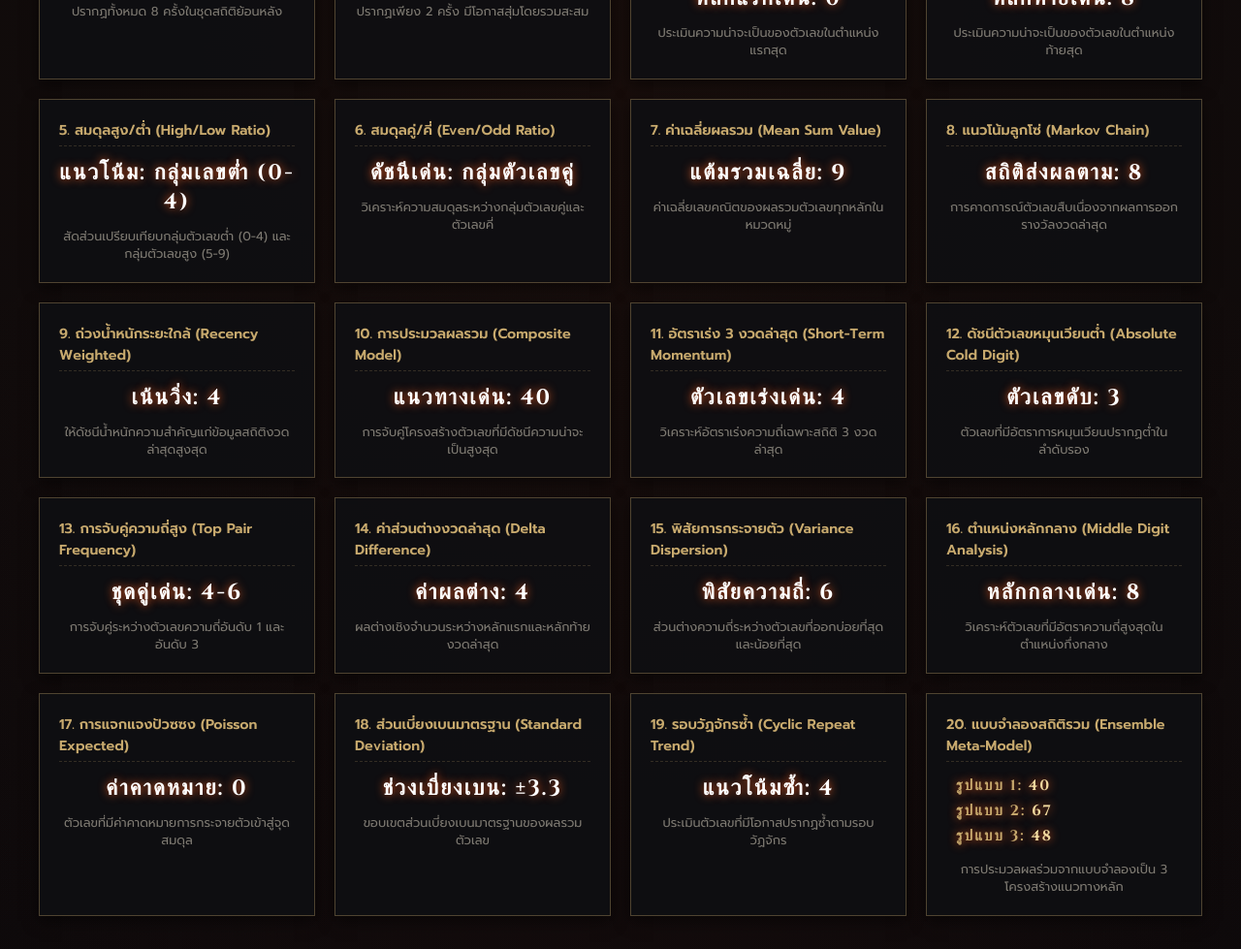
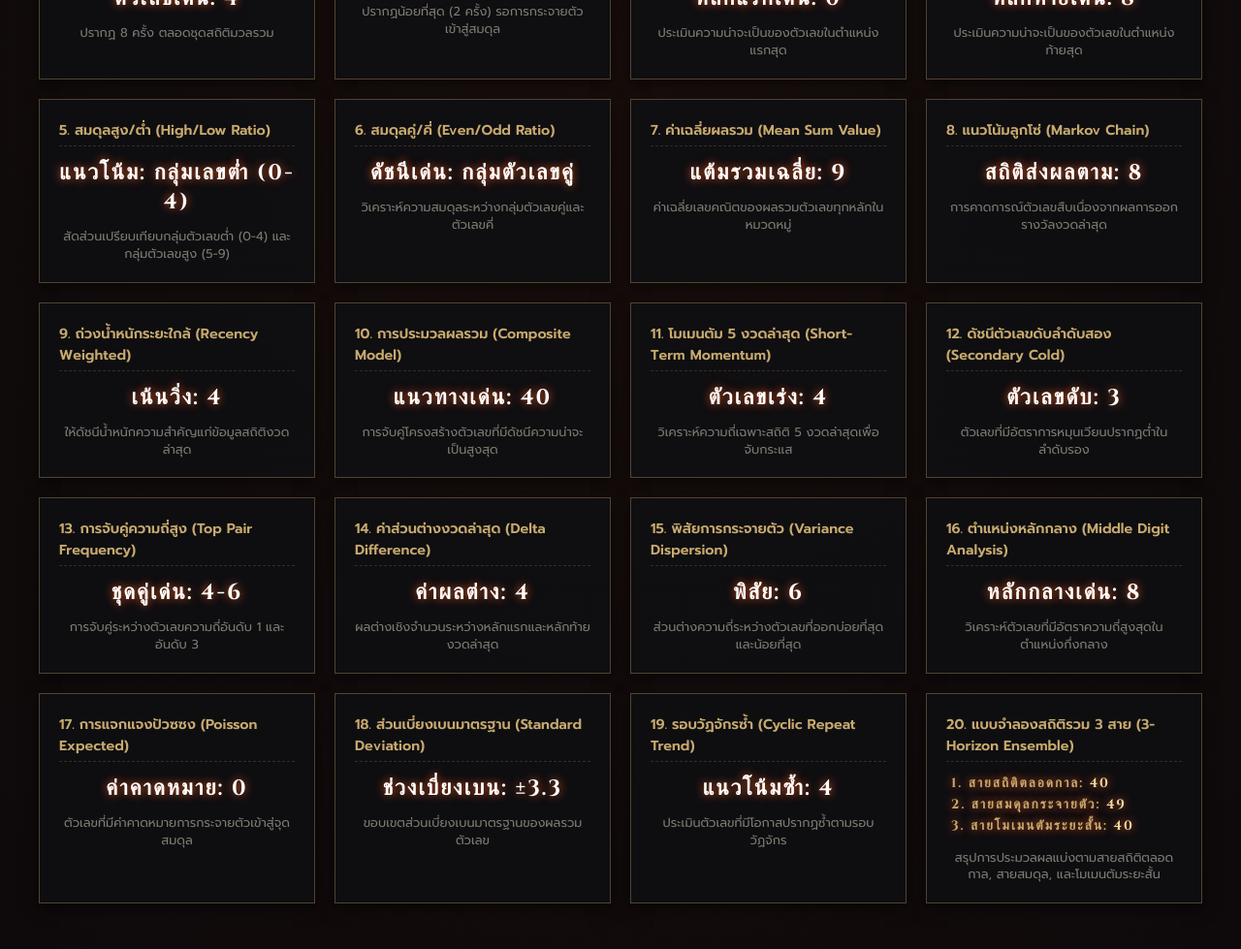
Before and after one commit to donut7490m-commits/duayhao, a plain HTML site: page index.html in a window 1280 px wide. Shown: the part 458-1437 px from the top of the page at 97% size. Drawn offline with Linux system fonts and the light colour scheme.

Commit message:
Update index.html

```diff
--- a/index.html
+++ b/index.html
@@ -305,22 +305,15 @@
 </div>
 
 <script>
-// --- 1. ข้อมูลสำรอง (Mock Data) เผื่อกรณีติดต่อไฟล์ data.json ไม่ได้ ---
+// --- 1. ข้อมูลสำรอง (Mock Data) ---
 const mockLotteryData = [
-    { date: "16 มี.ค. 2026", first: "682904", threeFront: ["241", "730"], threeBack: ["583", "912"], twoBack: "89" },
-    { date: "01 มี.ค. 2026", first: "419532", threeFront: ["112", "380"], threeBack: ["645", "809"], twoBack: "53" },
-    { date: "16 ก.พ. 2026", first: "920109", threeFront: ["054", "311"], threeBack: ["872", "990"], twoBack: "09" },
-    { date: "01 ก.พ. 2026", first: "753889", threeFront: ["200", "591"], threeBack: ["143", "728"], twoBack: "89" },
-    { date: "17 ม.ค. 2026", first: "124961", threeFront: ["450", "892"], threeBack: ["331", "604"], twoBack: "61" },
-    { date: "30 ธ.ค. 2025", first: "538238", threeFront: ["129", "640"], threeBack: ["085", "417"], twoBack: "38" },
-    { date: "16 ธ.ค. 2025", first: "841089", threeFront: ["339", "701"], threeBack: ["210", "955"], twoBack: "89" },
-    { date: "01 ธ.ค. 2025", first: "092314", threeFront: ["104", "552"], threeBack: ["480", "829"], twoBack: "14" },
-    { date: "16 พ.ย. 2025", first: "619253", threeFront: ["082", "419"], threeBack: ["361", "740"], twoBack: "53" },
-    { date: "01 พ.ย. 2025", first: "384192", threeFront: ["221", "638"], threeBack: ["109", "584"], twoBack: "92" }
+    { date: "16 ต.ค. 2026", first: "011781", threeFront: ["392", "402"], threeBack: ["171", "255"], twoBack: "48" },
+    { date: "01 ต.ค. 2026", first: "402701", threeFront: ["791", "912"], threeBack: ["058", "396"], twoBack: "70" },
+    { date: "16 ก.ย. 2026", first: "730640", threeFront: ["060", "521"], threeBack: ["266", "041"], twoBack: "64" }
 ];
 
 let currentData = [...mockLotteryData];
-let activeCategory = '2digits'; // ค่าเริ่มต้น: รางวัลเลขท้าย 2 ตัว
+let activeCategory = '2digits';
 
 // --- 2. ฟังก์ชันดึงข้อมูลสถิติจากระบบ ---
 async function fetchLiveLotteryData() {
@@ -340,11 +333,10 @@ async function fetchLiveLotteryData() {
                 first: item.first_prize || (item.running ? item.running[0] : "──────"),
                 threeFront: item.front_three || item.running3Front || ["───", "───"],
                 threeBack: item.last_three || item.running3Back || ["───", "───"],
-                twoBack: item.last_two || item.running2Back || "──",
-                ensemble_models: item.ensemble_models || null
+                twoBack: item.last_two || item.running2Back || "──"
             }));
 
-            statusBar.innerHTML = `สถานะระบบ: <span class="status-online">● เชื่อมต่อและดึงข้อมูลสถิติล่าสุดสมบูรณ์</span>`;
+            statusBar.innerHTML = `สถานะระบบ: <span class="status-online">● เชื่อมต่อและดึงข้อมูลสถิติล่าสุดสมบูรณ์ (${currentData.length} งวด)</span>`;
             updateUI();
             return;
         }
@@ -367,7 +359,7 @@ function switchCategory(cat, evt) {
 // --- 4. ฟังก์ชันจัดหมวดหมู่ตัวเลข ---
 function getCategoryNumbers(item) {
     if (activeCategory === '2digits') return [item.twoBack];
-    if (activeCategory === '3digits') return [...item.threeFront, ...item.threeBack];
+    if (activeCategory === '3digits') return [...(item.threeFront || []), ...(item.threeBack || [])];
     if (activeCategory === '6digits') return [item.first];
     return [];
 }
@@ -379,75 +371,81 @@ function generate20Predictions() {
         allNumbers.push(...getCategoryNumbers(item));
     });
 
-    const digitCounts = {};
-    for (let i = 0; i <= 9; i++) digitCounts[i] = 0;
+    if (allNumbers.length === 0) return [];
 
+    // 1. ความถี่ระยะยาว (สถิติมวลรวมทั้งหมด)
+    const longTermCounts = {};
+    for (let i = 0; i <= 9; i++) longTermCounts[i] = 0;
     allNumbers.forEach(numStr => {
         if (!numStr || numStr.includes('─')) return;
         numStr.split('').forEach(d => {
-            if (digitCounts[d] !== undefined) digitCounts[d]++;
+            if (longTermCounts[d] !== undefined) longTermCounts[d]++;
         });
     });
+    const sortedLT = Object.keys(longTermCounts).sort((a,b) => longTermCounts[b] - longTermCounts[a]);
 
-    const sortedDigits = Object.keys(digitCounts).sort((a,b) => digitCounts[b] - digitCounts[a]);
-    const d0 = sortedDigits[0] || '0';
-    const d1 = sortedDigits[1] || '1';
-    const d2 = sortedDigits[2] || '2';
-    const d3 = sortedDigits[3] || '3';
-    const d4 = sortedDigits[4] || '4';
-    const d5 = sortedDigits[5] || '5';
-    const dLast = sortedDigits[sortedDigits.length - 1] || '9';
-    const dSecLast = sortedDigits[sortedDigits.length - 2] || '8';
+    // 2. ความถี่ระยะสั้น (โมเมนตัม 5 งวดล่าสุด)
+    const shortTermNumbers = allNumbers.slice(0, 5);
+    const shortTermCounts = {};
+    for (let i = 0; i <= 9; i++) shortTermCounts[i] = 0;
+    shortTermNumbers.forEach(numStr => {
+        if (!numStr || numStr.includes('─')) return;
+        numStr.split('').forEach(d => {
+            if (shortTermCounts[d] !== undefined) shortTermCounts[d]++;
+        });
+    });
+    const sortedST = Object.keys(shortTermCounts).sort((a,b) => shortTermCounts[b] - shortTermCounts[a]);
 
-    // คำนวณแบบจำลองสถิติรวม (Ensemble Meta-Model) ทั้ง 3 ความเป็นไปได้
+    const lt0 = sortedLT[0] || '0', lt1 = sortedLT[1] || '1', lt2 = sortedLT[2] || '2', lt3 = sortedLT[3] || '3';
+    const st0 = sortedST[0] || '0', st1 = sortedST[1] || '1', st2 = sortedST[2] || '2';
+    const cold0 = sortedLT[sortedLT.length - 1] || '9', cold1 = sortedLT[sortedLT.length - 2] || '8';
+
+    // คำนวณ Ensemble 3 ลำดับสายสถิติ
     let mode1 = "", mode2 = "", mode3 = "";
 
     if (activeCategory === '2digits') {
-        mode1 = `${d0}${d1}`;
-        mode2 = `${d2}${d3}`;
-        mode3 = `${d0}${d4}`;
+        mode1 = `${lt0}${lt1}`;            // สายสถิติตลอดกาล (Long-term Base)
+        mode2 = `${lt0}${cold0}`;          // สายสมดุลกระจายตัว (Cold Mix)
+        mode3 = `${st0}${st1}`;            // สายโมเมนตัมระยะสั้น (Short-term Trend)
     } else if (activeCategory === '3digits') {
-        mode1 = `${d0}${d1}${d2}`;
-        mode2 = `${d3}${d4}${d5}`;
-        mode3 = `${d0}${d2}${d4}`;
+        mode1 = `${lt0}${lt1}${lt2}`;
+        mode2 = `${lt0}${lt2}${cold0}`;
+        mode3 = `${st0}${st1}${st2}`;
     } else if (activeCategory === '6digits') {
-        mode1 = `${d0}${d1}${d2}${d3}${d4}${d5}`;
-        mode2 = `${d5}${d4}${d3}${d2}${d1}${d0}`;
-        mode3 = `${d0}${d2}${d4}${d1}${d3}${d5}`;
+        mode1 = `${lt0}${lt1}${lt2}${lt3}${sortedLT[4]||'4'}${sortedLT[5]||'5'}`;
+        mode2 = `${lt0}${cold0}${lt1}${cold1}${lt2}${st0}`;
+        mode3 = `${st0}${st1}${st2}${lt0}${lt1}${lt2}`;
     }
 
-    // ข้อความแสดงผล 3 แบบใน โมเดลที่ 20
     const ensembleHTML = `
-        <div style="font-size: 0.95rem; text-align: left; padding: 0 10px; line-height: 1.7;">
-            <div><span style="color:var(--gold-primary);">รูปแบบ 1:</span> <strong style="color:var(--gold-bright);">${mode1}</strong></div>
-            <div><span style="color:var(--gold-primary);">รูปแบบ 2:</span> <strong style="color:var(--gold-bright);">${mode2}</strong></div>
-            <div><span style="color:var(--gold-primary);">รูปแบบ 3:</span> <strong style="color:var(--gold-bright);">${mode3}</strong></div>
+        <div style="font-size: 0.85rem; text-align: left; padding: 0 5px; line-height: 1.6;">
+            <div><span style="color:var(--gold-primary);">1. สายสถิติตลอดกาล:</span> <strong style="color:var(--gold-bright);">${mode1}</strong></div>
+            <div><span style="color:var(--gold-primary);">2. สายสมดุลกระจายตัว:</span> <strong style="color:var(--gold-bright);">${mode2}</strong></div>
+            <div><span style="color:var(--gold-primary);">3. สายโมเมนตัมระยะสั้น:</span> <strong style="color:var(--gold-bright);">${mode3}</strong></div>
         </div>
     `;
 
-    let compositeNumber = activeCategory === '6digits' ? `${d0}${d1}${d2}` : `${d0}${d1}`;
-
     return [
-        { title: "1. ความถี่สูงสุด (High Frequency)", val: `ตัวเลขเด่น: ${d0}`, desc: `ปรากฏทั้งหมด ${digitCounts[d0]} ครั้งในชุดสถิติย้อนหลัง` },
-        { title: "2. ความถี่ต่ำสุด (Low Frequency)", val: `ตัวเลขอ่อน: ${dLast}`, desc: `ปรากฏเพียง ${digitCounts[dLast]} ครั้ง มีโอกาสสุ่มโดยรวมสะสม` },
+        { title: "1. ความถี่สูงสุดระยะยาว (Long-Term Top)", val: `ตัวเลขเด่น: ${lt0}`, desc: `ปรากฏ ${longTermCounts[lt0]} ครั้ง ตลอดชุดสถิติมวลรวม` },
+        { title: "2. ตัวเลขหมุนเวียนต่ำ (Cold Digit)", val: `ตัวเลขอ่อน: ${cold0}`, desc: `ปรากฏน้อยที่สุด (${longTermCounts[cold0]} ครั้ง) รอการกระจายตัวเข้าสู่สมดุล` },
         { title: "3. ตำแหน่งหลักแรก (First Digit Analysis)", val: getTopFirstDigit(allNumbers), desc: "ประเมินความน่าจะเป็นของตัวเลขในตำแหน่งแรกสุด" },
         { title: "4. ตำแหน่งหลักท้าย (Last Digit Analysis)", val: getTopLastDigit(allNumbers), desc: "ประเมินความน่าจะเป็นของตัวเลขในตำแหน่งท้ายสุด" },
-        { title: "5. สมดุลสูง/ต่ำ (High/Low Ratio)", val: getHighLowTrend(digitCounts), desc: "สัดส่วนเปรียบเทียบกลุ่มตัวเลขต่ำ (0-4) และกลุ่มตัวเลขสูง (5-9)" },
-        { title: "6. สมดุลคู่/คี่ (Even/Odd Ratio)", val: getOddEvenTrend(digitCounts), desc: "วิเคราะห์ความสมดุลระหว่างกลุ่มตัวเลขคู่และตัวเลขคี่" },
+        { title: "5. สมดุลสูง/ต่ำ (High/Low Ratio)", val: getHighLowTrend(longTermCounts), desc: "สัดส่วนเปรียบเทียบกลุ่มตัวเลขต่ำ (0-4) และกลุ่มตัวเลขสูง (5-9)" },
+        { title: "6. สมดุลคู่/คี่ (Even/Odd Ratio)", val: getOddEvenTrend(longTermCounts), desc: "วิเคราะห์ความสมดุลระหว่างกลุ่มตัวเลขคู่และตัวเลขคี่" },
         { title: "7. ค่าเฉลี่ยผลรวม (Mean Sum Value)", val: getAverageSum(allNumbers), desc: "ค่าเฉลี่ยเลขคณิตของผลรวมตัวเลขทุกหลักในหมวดหมู่" },
         { title: "8. แนวโน้มลูกโซ่ (Markov Chain)", val: getMarkovNext(allNumbers), desc: "การคาดการณ์ตัวเลขสืบเนื่องจากผลการออกรางวัลงวดล่าสุด" },
-        { title: "9. ถ่วงน้ำหนักระยะใกล้ (Recency Weighted)", val: getWeightedRecent(allNumbers), desc: "ให้ดัชนีน้ำหนักความสำคัญแก่ข้อมูลสถิติงวดล่าสุดสูงสุด" },
-        { title: "10. การประมวลผลรวม (Composite Model)", val: `แนวทางเด่น: ${compositeNumber}`, desc: "การจับคู่โครงสร้างตัวเลขที่มีดัชนีความน่าจะเป็นสูงสุด" },
-        { title: "11. อัตราเร่ง 3 งวดล่าสุด (Short-Term Momentum)", val: getShortTermMomentum(allNumbers), desc: "วิเคราะห์อัตราเร่งความถี่เฉพาะสถิติ 3 งวดล่าสุด" },
-        { title: "12. ดัชนีตัวเลขหมุนเวียนต่ำ (Absolute Cold Digit)", val: `ตัวเลขดับ: ${dSecLast}`, desc: "ตัวเลขที่มีอัตราการหมุนเวียนปรากฏต่ำในลำดับรอง" },
-        { title: "13. การจับคู่ความถี่สูง (Top Pair Frequency)", val: `ชุดคู่เด่น: ${d0}-${d2}`, desc: "การจับคู่ระหว่างตัวเลขความถี่อันดับ 1 และอันดับ 3" },
+        { title: "9. ถ่วงน้ำหนักระยะใกล้ (Recency Weighted)", val: getWeightedRecent(allNumbers), desc: "ให้ดัชนีน้ำหนักความสำคัญแก่ข้อมูลสถิติงวดล่าสุด" },
+        { title: "10. การประมวลผลรวม (Composite Model)", val: `แนวทางเด่น: ${lt0}${lt1}`, desc: "การจับคู่โครงสร้างตัวเลขที่มีดัชนีความน่าจะเป็นสูงสุด" },
+        { title: "11. โมเมนตัม 5 งวดล่าสุด (Short-Term Momentum)", val: `ตัวเลขเร่ง: ${st0}`, desc: "วิเคราะห์ความถี่เฉพาะสถิติ 5 งวดล่าสุดเพื่อจับกระแส" },
+        { title: "12. ดัชนีตัวเลขดับลำดับสอง (Secondary Cold)", val: `ตัวเลขดับ: ${cold1}`, desc: "ตัวเลขที่มีอัตราการหมุนเวียนปรากฏต่ำในลำดับรอง" },
+        { title: "13. การจับคู่ความถี่สูง (Top Pair Frequency)", val: `ชุดคู่เด่น: ${lt0}-${lt2}`, desc: "การจับคู่ระหว่างตัวเลขความถี่อันดับ 1 และอันดับ 3" },
         { title: "14. ค่าส่วนต่างงวดล่าสุด (Delta Difference)", val: getDeltaDiff(allNumbers), desc: "ผลต่างเชิงจำนวนระหว่างหลักแรกและหลักท้ายงวดล่าสุด" },
-        { title: "15. พิสัยการกระจายตัว (Variance Dispersion)", val: `พิสัยความถี่: ${digitCounts[d0] - digitCounts[dLast]}`, desc: "ส่วนต่างความถี่ระหว่างตัวเลขที่ออกบ่อยที่สุดและน้อยที่สุด" },
+        { title: "15. พิสัยการกระจายตัว (Variance Dispersion)", val: `พิสัย: ${longTermCounts[lt0] - longTermCounts[cold0]}`, desc: "ส่วนต่างความถี่ระหว่างตัวเลขที่ออกบ่อยที่สุดและน้อยที่สุด" },
         { title: "16. ตำแหน่งหลักกลาง (Middle Digit Analysis)", val: getTopMiddleDigit(allNumbers), desc: "วิเคราะห์ตัวเลขที่มีอัตราความถี่สูงสุดในตำแหน่งกึ่งกลาง" },
-        { title: "17. การแจกแจงปัวซซง (Poisson Expected)", val: `ค่าคาดหมาย: ${d1}`, desc: "ตัวเลขที่มีค่าคาดหมายการกระจายตัวเข้าสู่จุดสมดุล" },
+        { title: "17. การแจกแจงปัวซซง (Poisson Expected)", val: `ค่าคาดหมาย: ${lt1}`, desc: "ตัวเลขที่มีค่าคาดหมายการกระจายตัวเข้าสู่จุดสมดุล" },
         { title: "18. ส่วนเบี่ยงเบนมาตรฐาน (Standard Deviation)", val: getStdDevRange(allNumbers), desc: "ขอบเขตส่วนเบี่ยงเบนมาตรฐานของผลรวมตัวเลข" },
-        { title: "19. รอบวัฏจักรซ้ำ (Cyclic Repeat Trend)", val: `แนวโน้มซ้ำ: ${d0}`, desc: "ประเมินตัวเลขที่มีโอกาสปรากฏซ้ำตามรอบวัฏจักร" },
-        { title: "20. แบบจำลองสถิติรวม (Ensemble Meta-Model)", val: ensembleHTML, desc: "การประมวลผลร่วมจากแบบจำลองเป็น 3 โครงสร้างแนวทางหลัก" }
+        { title: "19. รอบวัฏจักรซ้ำ (Cyclic Repeat Trend)", val: `แนวโน้มซ้ำ: ${lt0}`, desc: "ประเมินตัวเลขที่มีโอกาสปรากฏซ้ำตามรอบวัฏจักร" },
+        { title: "20. แบบจำลองสถิติรวม 3 สาย (3-Horizon Ensemble)", val: ensembleHTML, desc: "สรุปการประมวลผลแบ่งตามสายสถิติตลอดกาล, สายสมดุล, และโมเมนตัมระยะสั้น" }
     ];
 }
 
@@ -468,16 +466,16 @@ function getTopLastDigit(list) {
 
 function getHighLowTrend(counts) {
     let low = 0, high = 0;
-    for(let i=0; i<=4; i++) low += counts[i];
-    for(let i=5; i<=9; i++) high += counts[i];
+    for(let i=0; i<=4; i++) low += counts[i] || 0;
+    for(let i=5; i<=9; i++) high += counts[i] || 0;
     return high > low ? "แนวโน้ม: กลุ่มเลขสูง (5-9)" : "แนวโน้ม: กลุ่มเลขต่ำ (0-4)";
 }
 
 function getOddEvenTrend(counts) {
     let even = 0, odd = 0;
     for(let i=0; i<=9; i++) {
-        if(i % 2 === 0) even += counts[i];
-        else odd += counts[i];
+        if(i % 2 === 0) even += counts[i] || 0;
+        else odd += counts[i] || 0;
     }
     return odd > even ? "ดัชนีเด่น: กลุ่มตัวเลขคี่" : "ดัชนีเด่น: กลุ่มตัวเลขคู่";
 }
@@ -501,17 +499,6 @@ function getMarkovNext(list) {
 function getWeightedRecent(list) {
     if(!list[0] || list[0].includes('─')) return "เน้นวิ่ง: -";
     return `เน้นวิ่ง: ${list[0][0]}`;
-}
-
-function getShortTermMomentum(list) {
-    const recent = list.slice(0, 3);
-    const counts = {};
-    recent.forEach(n => {
-        if(!n || n.includes('─')) return;
-        n.split('').forEach(d => counts[d] = (counts[d] || 0) + 1);
-    });
-    const top = Object.keys(counts).sort((a,b) => counts[b] - counts[a])[0];
-    return `ตัวเลขเร่งเด่น: ${top || '-'}`;
 }
 
 function getDeltaDiff(list) {
@@ -549,7 +536,6 @@ function getStdDevRange(list) {
 
 // --- 6. อัปเดต UI หน้าจอ ---
 function updateUI() {
-    // แสดงผลการ์ดประมวลผล 20 โมเดล
     const predContainer = document.getElementById('predictions-container');
     predContainer.innerHTML = '';
     const predictions = generate20Predictions();
@@ -565,7 +551,6 @@ function updateUI() {
         predContainer.appendChild(card);
     });
 
-    // แสดงผลตารางสถิตีย้อนหลัง
     const tbody = document.getElementById('history-table-body');
     tbody.innerHTML = '';
 
```
